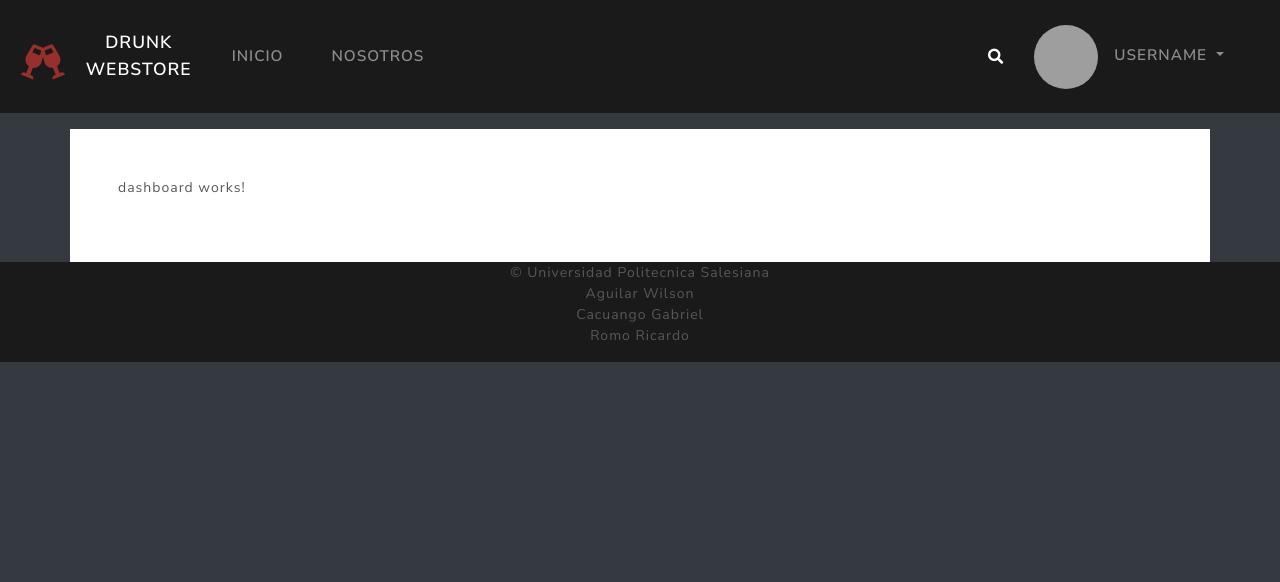
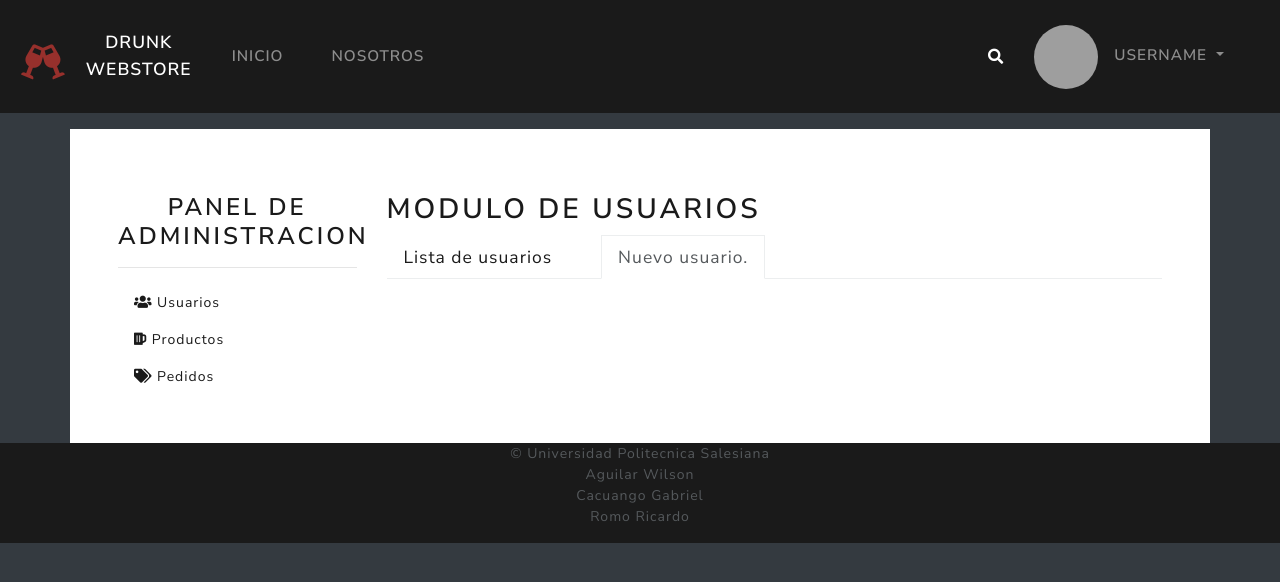
Before and after one commit to waguilars/ups-p56-drunk-webstore, an Angular app in the folder frontend/: page /dashboard in a window 1280 px wide. Shown: the top 582 px of the page. Built offline with nearby package versions, Linux system fonts and the light colour scheme; grey boxes are pictures that could not be loaded.

Commit message:
dashboard

```diff
--- a/frontend/src/app/admin/dashboard/dashboard.component.html
+++ b/frontend/src/app/admin/dashboard/dashboard.component.html
@@ -1 +1,63 @@
-<p>dashboard works!</p>
+<div class="row">
+  <div class="col-lg-3 mt-3">
+    <h3 class="text-center">
+      Panel de Administracion
+    </h3>
+    <hr />
+    <div
+      class="nav flex-column nav-pills"
+      id="v-pills-tab"
+      role="tablist"
+      aria-orientation="vertical"
+    >
+      <a
+        class="nav-link active2"
+        id="v-pills-home-tab"
+        data-toggle="pill"
+        role="tab"
+        aria-controls="v-pills-home"
+        aria-selected="false"
+      >
+        <i class="fas fa-users"></i>
+        Usuarios
+      </a>
+      <a
+        class="nav-link"
+        id="v-pills-profile-tab"
+        data-toggle="pill"
+        role="tab"
+        aria-controls="v-pills-profile"
+        aria-selected="false"
+      >
+        <i class="fas fa-beer"></i>
+        Productos
+      </a>
+      <a
+        class="nav-link"
+        id="v-pills-messages-tab"
+        data-toggle="pill"
+        role="tab"
+        aria-controls="v-pills-messages"
+        aria-selected="false"
+      >
+        <i class="fas fa-tags"></i>
+        Pedidos
+      </a>
+    </div>
+  </div>
+  <div class="col-lg-9 mt-3">
+    <h2>
+      Modulo de usuarios
+    </h2>
+
+    <ul class="nav nav-tabs">
+      <li class="nav-item">
+        <a class="nav-link" href="#">Lista de usuarios</a>
+      </li>
+
+      <li class="nav-item">
+        <a class="nav-link active">Nuevo usuario.</a>
+      </li>
+    </ul>
+  </div>
+</div>
--- a/frontend/src/styles.css
+++ b/frontend/src/styles.css
@@ -155,4 +155,6 @@ ul.styled > li {
   padding-left: 3em;
 }
 
+/* Dashboard - admin */
+
 /*longin code */
```
